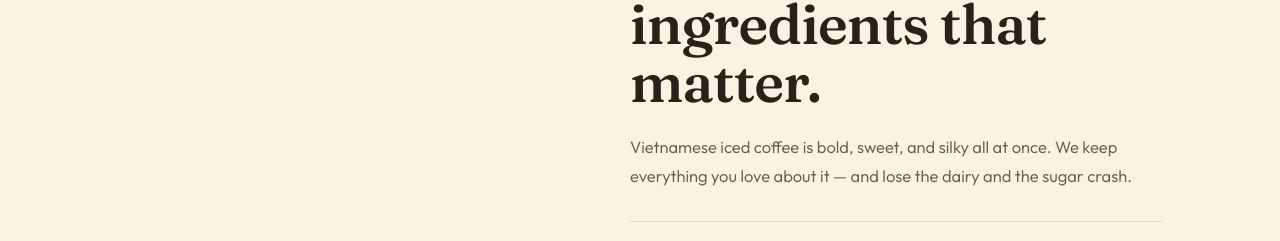
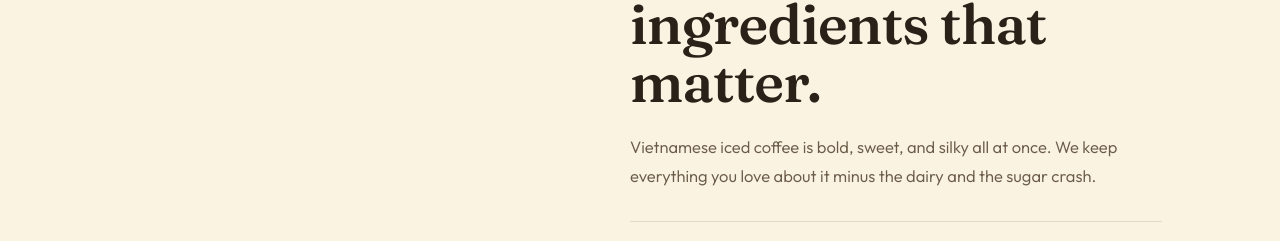
Before and after one commit to KamalCoffeeTest/kamal-coffee, a Next.js app: page / in a window 1280 px wide. Shown: the part 1657-1898 px from the top of the page. Built offline with nearby package versions, Linux system fonts and the light colour scheme.

Commit message:
copy: update can description to use minus instead of em-dash

```diff
--- a/app/page.jsx
+++ b/app/page.jsx
@@ -1102,7 +1102,7 @@ function TheCan() {
             <div>
               <div className="eyebrow">The coffee</div>
               <h2 className="h2">One can. Three ingredients that matter.</h2>
-              <p className="lede">Vietnamese iced coffee is bold, sweet, and silky all at once. We keep everything you love about it — and lose the dairy and the sugar crash.</p>
+              <p className="lede">Vietnamese iced coffee is bold, sweet, and silky all at once. We keep everything you love about it minus the dairy and the sugar crash.</p>
               <div className="spec-line">8.4 oz<i>·</i>90mg caffeine<i>·</i>6g net carbs<i>·</i>85 cal</div>
               <ul className="ingr-list">
                 <li><span className="ingr-name">Slow-brewed coffee</span><span className="ingr-desc">Brewed low and slow in LA, for depth without bitterness.</span></li>
```
Also changed, not shown: 1 other file (tests, documents, lock files or other folders).
